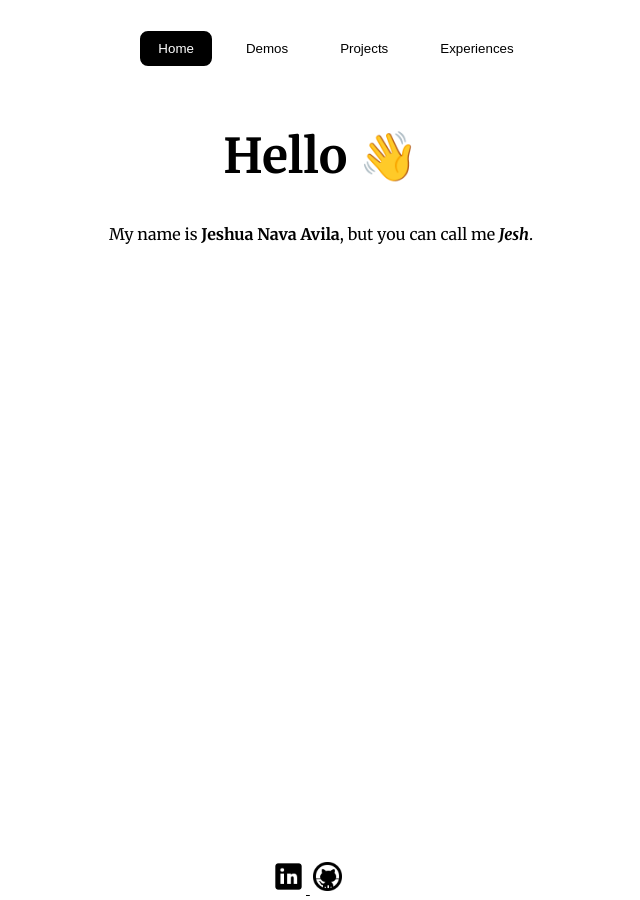
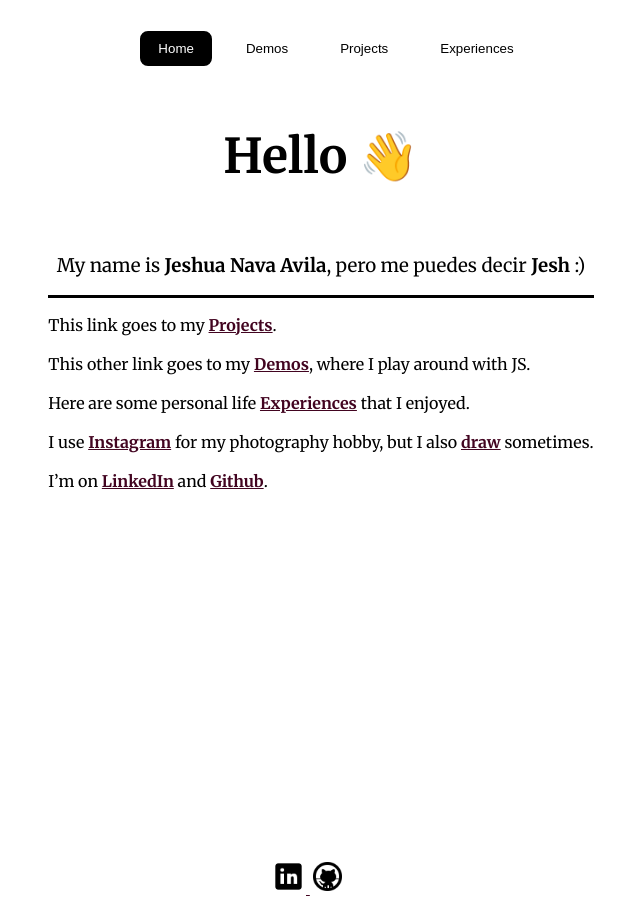
Before and after one commit to J35HN/J35HN.github.io, a Jekyll site: the page built from index.md, in a window 1280 px wide. Shown: the whole page, without its empty margins (319-959 px from the left). Built offline with Jekyll 4.4.1, drawn with Linux system fonts in a browser that asks for light colours.

Commit message:
update to index and art page

```diff
--- a/_layouts/default.html
+++ b/_layouts/default.html
@@ -1,6 +1,7 @@
 <!doctype html>
 <html lang = "en">
     <head>
+        <!-- <base target = "_blank"> -->
         <meta charset = "utf-8">
         <meta name = "viewport" content = "width=device-width">
         <title> {{ page.title }} </title>
--- a/_sass/_base.scss
+++ b/_sass/_base.scss
@@ -102,27 +102,31 @@ h2, h3, h4, h5, h6 {
 }
 
 a:link {
-    color: #000000;
+    color: #420420;
     background-color: transparent;
     text-decoration: underline;
+    font-weight: bold;
 }
 
 a:visited {
-    color: #000000;
+    color: #420420;
     background-color: transparent;
     text-decoration: underline;
+    font-weight: bold;
 }
 
 a:hover {
-    color: #000000;
+    color: #420420;
     background-color: transparent;
     text-decoration: underline;
+    font-weight: bold;
 }
 
 a:active {
-    color: #000000;
+    color: #420420;
     background-color: transparent;
     text-decoration: underline;
+    font-weight: bold;
 }
 
 img{
--- a/index.md
+++ b/index.md
@@ -6,4 +6,15 @@ title: Home
 
 # Hello 👋
 
-My name is **Jeshua Nava Avila**, but you can call me **_Jesh_**.
+### My name is **Jeshua Nava Avila**, pero me puedes decir **Jesh** :)
+
+
+This link goes to my [Projects](../projects.html).
+
+This other link goes to my [Demos](../demos.html), where I play around with JS.
+
+Here are some personal life [Experiences](../experiences.html) that I enjoyed.
+
+I use [Instagram](https://www.instagram.com/jeshua.navaavila/) for my photography hobby, but I also [draw](../projects/art) sometimes.
+
+I’m on [LinkedIn](https://www.linkedin.com/in/jeshuanavaavila/) and [Github](https://github.com/J35HN).
--- a/projects.html
+++ b/projects.html
@@ -15,4 +15,7 @@ title: Projects
     <li>
         <a href = "projects/school_projects"><button>School Projects...</button></a>
     </li>
+    <li>
+        <a href = "projects/art"><button>Art by Jesh</button></a>
+    </li>
 </ul>
```
Also changed, not shown: projects/art.md (added, +8 -0 lines).
